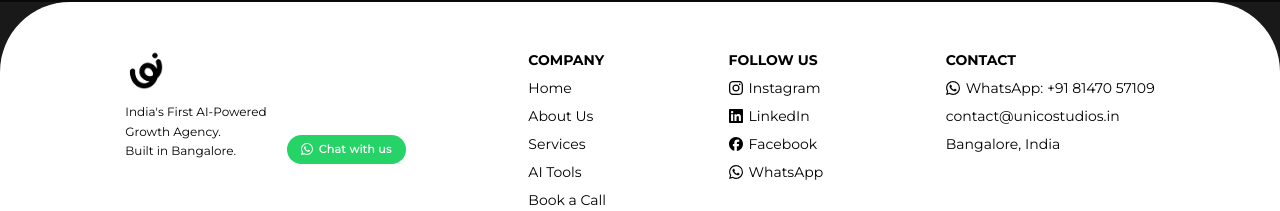
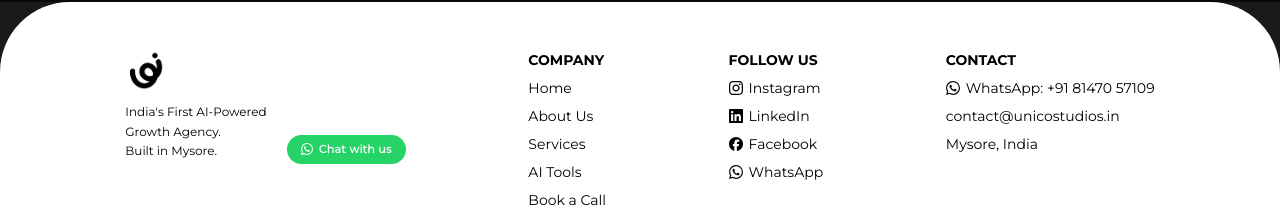
Before and after one commit to Unicostudios/UnicoLatest, a Next.js app: page / in a window 1280 px wide. Shown: the part 4660-4871 px from the top of the page. Built offline with nearby package versions, Linux system fonts and the light colour scheme.

Commit message:
Update footer location from Bangalore to Mysore

```diff
--- a/src/app/components/Footer.jsx
+++ b/src/app/components/Footer.jsx
@@ -63,7 +63,7 @@ export const Footer = ({ theme }) => {
                   href: "mailto:contact@unicostudios.in",
                 },
                 {
-                  title: "Bangalore, India",
+                  title: "Mysore, India",
                   href: "#",
                 },
               ]}
@@ -97,7 +97,7 @@ const LogoColumn = ({ theme }) => {
       </div>
       <p className="mt-3 inline-block text-[10px] xxs2:text-xs pr-5 leading-relaxed">
         India's First AI-Powered<br />Growth Agency.<br />
-        Built in Bangalore.
+        Built in Mysore.
       </p>
 
       {/* WhatsApp CTA in footer */}
@@ -132,7 +132,7 @@ const GenericColumn = ({ title, links }) => {
     <div className="col-span-6 space-y-2 text-xs xxs2:text-sm md:col-span-2">
       <span className="block font-montserrat-bold uppercase">{title}</span>
       {links.map((l) =>
-        l.title === "Bangalore, India" ? (
+        l.title === "Mysore, India" ? (
           <div key={l.title} className="flex items-center break-all gap-1.5">
             {l.Icon && <l.Icon />}
             {l.title}
```
